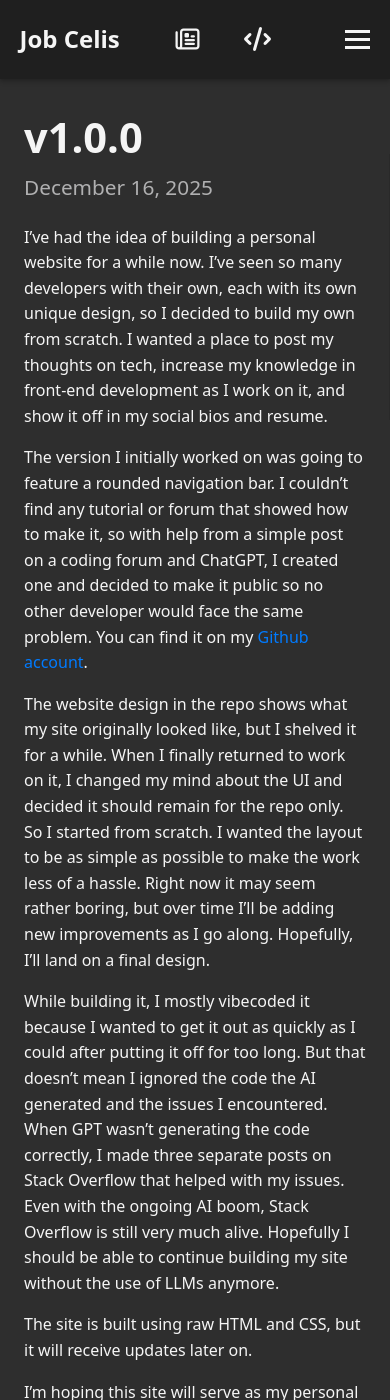
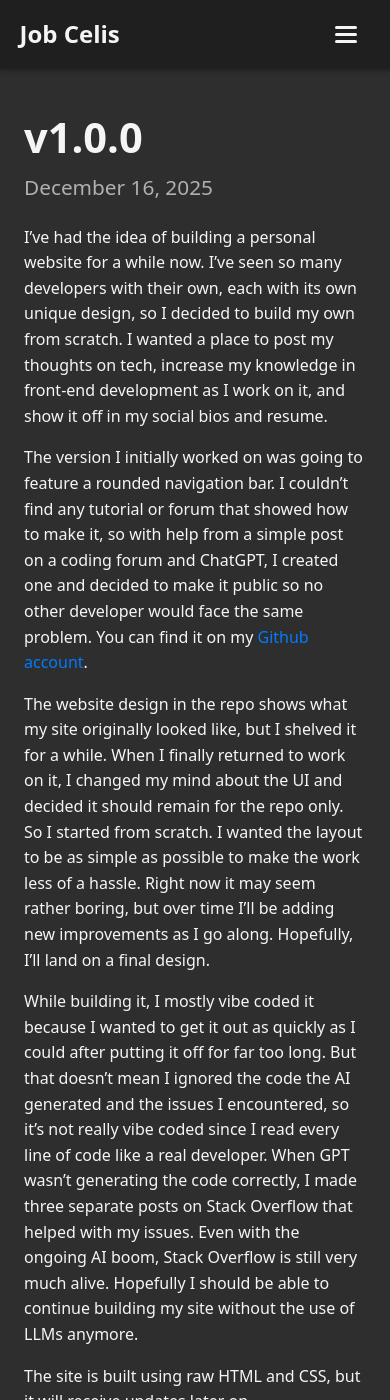
Before and after one commit to jobcelis/jobcelis.github.io, a Jekyll site: the page built from _posts/2025-12-16-v1-0-0.md, in a window 390 px wide and 1400 px high. Built offline with Jekyll 4.4.1, drawn with Linux system fonts in a browser that asks for light colours.

Commit message:
Removed the sites navigation/social links from the header, redesigned the burger menu to display links on both desktop and mobile devices, and made small changes in a blog post.

```diff
--- a/_layouts/post.html
+++ b/_layouts/post.html
@@ -14,22 +14,16 @@
     <header class="header">
       <nav class="navbar">
         <a href="/" class="logo">Job Celis</a>
-        <div class="nav-links">
-          <a href="/blog/"><i class="fa-regular fa-newspaper fa-xl"></i></a>
-          <a href="/projects/"><i class="fa-solid fa-code fa-xl"></i></a>
-        </div>
-        <div class="social-links">
-          <a href="https://x.com/realjobcelis" target="_blank">
-            <i class="fa-brands fa-x-twitter"></i>
-          </a>
-          <a href="https://github.com/jobcelis" target="_blank">
-            <i class="fa-brands fa-github"></i>
-          </a>
-        </div>
-        <div class="burger">
-          <div class="line1"></div>
-          <div class="line2"></div>
-          <div class="line3"></div>
+
+        <button class="burger" aria-expanded="false" aria-controls="mobile-menu" aria-label="Toggle navigation">
+          <span class="burger-lines"></span>
+        </button>
+
+        <div id="mobile-menu" class="mobile-menu" aria-hidden="true">
+          <a href="/blog/">Blog</a>
+          <a href="/projects/">Projects</a>
+          <a href="https://x.com/realjobcelis" target="_blank">X</a>
+          <a href="https://github.com/jobcelis" target="_blank">GitHub</a>
         </div>
       </nav>
     </header>
--- a/_posts/2025-12-16-v1-0-0.md
+++ b/_posts/2025-12-16-v1-0-0.md
@@ -10,7 +10,7 @@
 
 The website design in the repo shows what my site originally looked like, but I shelved it for a while. When I finally returned to work on it, I changed my mind about the UI and decided it should remain for the repo only. So I started from scratch. I wanted the layout to be as simple as possible to make the work less of a hassle. Right now it may seem rather boring, but over time I'll be adding new improvements as I go along. Hopefully, I'll land on a final design.
 
-While building it, I mostly vibecoded it because I wanted to get it out as quickly as I could after putting it off for too long. But that doesn't mean I ignored the code the AI generated and the issues I encountered. When GPT wasn't generating the code correctly, I made three separate posts on Stack Overflow that helped with my issues. Even with the ongoing AI boom, Stack Overflow is still very much alive. Hopefully I should be able to continue building my site without the use of LLMs anymore.
+While building it, I mostly vibe coded it because I wanted to get it out as quickly as I could after putting it off for far too long. But that doesn't mean I ignored the code the AI generated and the issues I encountered, so it's not really vibe coded since I read every line of code like a real developer. When GPT wasn't generating the code correctly, I made three separate posts on Stack Overflow that helped with my issues. Even with the ongoing AI boom, Stack Overflow is still very much alive. Hopefully I should be able to continue building my site without the use of LLMs anymore.
 
 The site is built using raw HTML and CSS, but it will receive updates later on.
 
--- a/app.js
+++ b/app.js
@@ -1,27 +1,59 @@
-// Handles the mobile burger menu — toggles the social links panel open/closed
-// when the burger icon is clicked, and closes it when clicking outside the menu.
-const navSlide = () => {
-  const burger = document.querySelector('.burger');       // Grabs the burger icon element
-  const socialLinks = document.querySelector('.social-links'); // Grabs the social links panel
+/* Mobile burger menu behavior
+- Finds the burger button (`.burger`) and the mobile menu (`#mobile-menu`).
+- Creates an invisible `.menu-overlay` that covers the viewport when the
+menu is open. The overlay is used to detect clicks outside the open menu so we can close it.
+- Clicking the burger toggles the menu and the overlay. Clicking the overlay closes the menu.
+- ARIA attributes `aria-expanded` (on the button) and `aria-hidden` (on the menu) are updated for accessibility and screen readers.
+*/
 
-  // Listen for a click on the burger icon
-  burger.addEventListener('click', (e) => {
-    e.stopPropagation(); // Stops the click from bubbling up to the document listener below
-    socialLinks.classList.toggle('nav-active'); // Adds nav-active if missing, removes it if present
-  });
+document.addEventListener('DOMContentLoaded', function () {
+	// Find the elements we need. If they don't exist, exit early.
+	const burger = document.querySelector('.burger');
+	const mobileMenu = document.getElementById('mobile-menu');
+	if (!burger || !mobileMenu) return; // nothing to do if markup is missing
 
-  // Listen for a click anywhere on the page
-  document.addEventListener('click', (e) => {
-    if (socialLinks.classList.contains('nav-active') && !socialLinks.contains(e.target)) {
-      // If the menu is open and the click was outside of it, close it
-      socialLinks.classList.remove('nav-active');
-    }
-  });
+	// Ensure there's a single overlay element used to detect outside clicks.
+	// The overlay is invisible (CSS controls visibility) but receives clicks.
+	let menuOverlay = document.querySelector('.menu-overlay');
+	if (!menuOverlay) {
+		menuOverlay = document.createElement('div');
+		menuOverlay.className = 'menu-overlay';
+		document.body.appendChild(menuOverlay);
+	}
 
-  // Listen for clicks inside the social links panel
-  socialLinks.addEventListener('click', (e) => {
-    e.stopPropagation(); // Stops the click from reaching the document listener, so the menu stays open
-  });
-}
+	// When the burger is clicked, toggle the open/closed state of the menu.
+	burger.addEventListener('click', function () {
+		// Read current 'expanded' state from the button's ARIA attribute.
+		const expanded = burger.getAttribute('aria-expanded') === 'true';
 
-navSlide(); // Call the function to activate all the listeners
+		// Toggle ARIA state for assistive technologies.
+		burger.setAttribute('aria-expanded', String(!expanded));
+
+		// Show or hide the menu using the CSS class the stylesheet watches.
+		mobileMenu.classList.toggle('show');
+		burger.classList.toggle('open');
+
+		// Set or clear aria-hidden on the menu (true when the menu is hidden).
+		mobileMenu.setAttribute('aria-hidden', String(expanded));
+
+		// Toggle the overlay so clicks outside will be captured when the menu is open.
+		menuOverlay.classList.toggle('active');
+	});
+
+	// Clicking the overlay (anywhere outside the menu) should close the menu.
+	// This handler mirrors the state changes performed when the burger is clicked.
+	menuOverlay.addEventListener('click', function () {
+		if (!mobileMenu.classList.contains('show')) return; // already closed
+
+		// Remove the classes that indicate an open menu
+		mobileMenu.classList.remove('show');
+		burger.classList.remove('open');
+
+		// Update ARIA attributes to indicate the menu is closed
+		burger.setAttribute('aria-expanded', 'false');
+		mobileMenu.setAttribute('aria-hidden', 'true');
+
+		// Hide the overlay
+		menuOverlay.classList.remove('active');
+	});
+});
--- a/main.css
+++ b/main.css
@@ -40,7 +40,7 @@
   left: 0;
   width: 100%;
   background: #1f1f1f;
-  padding: 1.25rem;
+  padding: 2.15rem;
   display: flex;
   align-items: center;
   justify-content: space-between;
@@ -59,6 +59,120 @@
   flex-wrap: wrap;
 }
 
+/* Desktop horizontal links (HIDDEN) — all navigation moved to burger menu */
+.links {
+  display: none; /* Hide header links everywhere — use the menu only */
+  margin-left: auto;
+  gap: 1rem;
+  align-items: center;
+  position: absolute;
+  right: 5%;
+}
+
+.links a { color: #f5f5f5; }
+
+/* Burger button — three-line hamburger icon (visible on all screen sizes) */
+/* Clicking this button toggles the mobile-menu visibility */
+.burger {
+  display: block;
+  background: transparent;
+  border: none;
+  cursor: pointer;
+  width: 36px;
+  height: 36px;
+  position: absolute;
+  right: 5%;
+  top: 50%;
+  transform: translateY(-50%);
+  padding: 0;
+}
+
+
+.burger:focus { outline: 2px solid #949292; outline-offset: 2px; }
+
+/* Burger-lines: creates the three horizontal lines of the hamburger icon */
+/* Uses ::before and ::after pseudo-elements for the top and bottom lines */
+.burger-lines,
+.burger-lines::before,
+.burger-lines::after {
+  display: block;
+  background: #f5f5f5;
+  height: 3px;
+  border-radius: 2px;
+  width: 22px;
+  position: relative;
+}
+
+/* Create top and bottom lines using pseudo-elements */
+.burger-lines::before,
+.burger-lines::after { content: ""; position: absolute; left: 0; }
+.burger-lines::before { top: -7px; }   /* Top line (7px above center) */
+.burger-lines::after { top: 7px; }    /* Bottom line (7px below center) */
+
+
+
+/* Mobile/Dropdown menu — contains all navigation links (Blog, Projects, X, GitHub) */
+/* Hidden by default; .show class toggles display. Positioned below the burger button */
+.mobile-menu {
+  display: none;
+  position: absolute;
+  top: 100%;        /* Appears directly below the header */
+  left: 0;
+  width: 100%;
+  background: #1f1f1f;
+  padding: 1rem ;
+  box-shadow: 0 6px 12px rgba(0,0,0,0.3);
+  flex-direction: column;
+  gap: 1rem;
+  z-index: 999;     /* Below header (z-index: 1000) but above other content */
+}
+
+/* Menu link styling — each link is a full-width clickable block */
+.mobile-menu a {
+  display: block;
+  padding: 0.6rem 0;
+  color: #f5f5f5;
+  border-bottom: 1px solid #2e2e2e;  /* Divider line between links */
+  transition: color 0.3s ease, background-color 0.3s ease;  /* Smooth hover animation */
+}
+
+/* Menu link hover state — text fades to muted gray with slight background tint */
+/* Padding-left nudge creates a subtle slide-right effect on hover */
+.mobile-menu a:hover {
+  color: #949292;                           /* Text fades to muted gray */
+}
+
+/* Toggle class applied by app.js when burger is clicked */
+.mobile-menu.show { display: flex; }        /* Show menu by applying flex display */
+
+/* Overlay that appears behind the mobile menu to capture outside clicks */
+.menu-overlay {
+  display: none;
+  position: fixed;
+  inset: 0; /* top:0; right:0; bottom:0; left:0 */
+  background: rgba(0,0,0,0); /* invisible but captures clicks */
+  z-index: 998; /* below .mobile-menu but above page content */
+}
+
+.menu-overlay.active { display: block; }
+
+/* Overlay that sits behind the mobile menu to capture outside clicks */
+.menu-overlay {
+  display: none;            /* Hidden until menu is open */
+  position: fixed;          /* Covers the entire viewport */
+  inset: 0;                 /* top:0; right:0; bottom:0; left:0 */
+  background: transparent;  /* Invisible but receives clicks */
+  z-index: 998;             /* Below mobile menu (999) and below header (1000) */
+}
+
+.menu-overlay.show { display: block; }
+
+@media screen and (max-width: 768px) {
+  .logo { position: absolute; left: 5%; }
+  .header { padding: 2.15rem }
+  main { margin-top: 72px; }
+}
+
 /* Site name / logo — pinned to the left */
 .logo {
   font-size: 1.5rem;
@@ -67,36 +181,9 @@
   left: 5%;
 }
 
-/* Nav page links — centered with manual left padding to account for the absolute logo */
-.nav-links {
-  display: flex;
-  justify-content: center;
-  gap: 3rem;
-  padding-left: 435px;      /* Offsets links to visually center them past the logo */
-  align-items: center;
-}
 
-/* Social icons — pinned to the right */
-.social-links {
-  font-size: 1.8rem;
-  display: flex;
-  gap: 1.8rem;
-  position: absolute;
-  right: 5%;
-}
 
-/* Hidden by default via off-screen transform — prevents flash on mobile before JS runs */
-.social-links {
-  transform: translateX(110%);
-  transition: transform 0.3s ease-in;
-}
 
-/* Desktop: slide social links back into view */
-@media screen and (min-width: 769px) {
-  .social-links {
-    transform: translateX(0%);
-  }
-}
 
 /* MAIN CONTENT */
 main {
@@ -234,67 +321,3 @@
     gap: 1.5rem;
   }
 }
-
-/* BURGER MENU ICON */
-/* Hidden on desktop — only shows on mobile */
-.burger {
-  display: none;
-  cursor: pointer;
-  width: 25px;
-  flex-shrink: 0;
-}
-
-/* The three horizontal lines that make up the burger icon */
-.burger div {
-  width: 100%;
-  height: 3px;
-  background-color: #f5f5f5;
-  margin: 5px 0;
-}
-
-.burger:hover div {
-  background-color: #949292;
-}
-
-/* MOBILE LAYOUT */
-@media screen and (max-width: 768px) {
-  body {
-    overflow-x: hidden; /* Prevents horizontal scroll from off-screen social links */
-  }
-
-  /* Nav links shift left slightly and reduce height */
-  .nav-links {
-    display: flex;
-    justify-content: center;
-    gap: 2.5rem;
-    margin: 0 auto;
-    padding: 10px 0 10px 5rem;
-    height: 39px;
-    align-items: center;
-  }
-
-  /* Social links become a vertical dropdown panel sliding in from the right */
-  .social-links {
-    position: absolute;
-    right: 5px;
-    height: 19vh;
-    top: 11vh;           /* Drops below the header */
-    background-color: #1f1f1f;
-    display: flex;
-    flex-direction: column;
-    align-items: center;
-    width: 13%;
-    padding: 10px;
-  }
-
-  /* Show burger icon on mobile */
-  .burger {
-    display: block;
-  }
-}
-
-/* NAV ACTIVE STATE */
-/* Toggled by JS — slides the social links panel into view on mobile */
-.nav-active {
-  transform: translateX(0%);
-}
```
Also changed, not shown: _layouts/blog.html (+10 -12 lines), index.html (+13 -13 lines), projects.html (+8 -21 lines).
